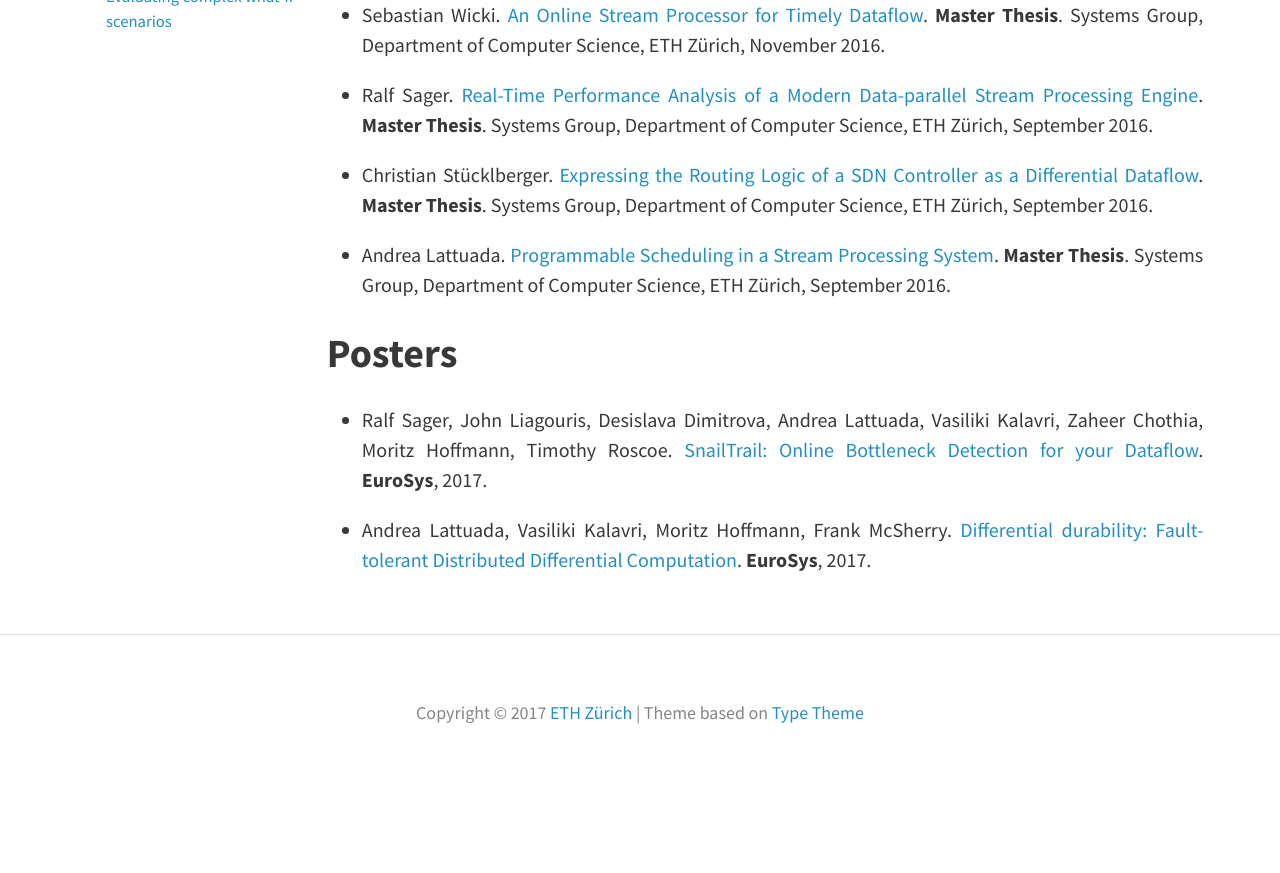
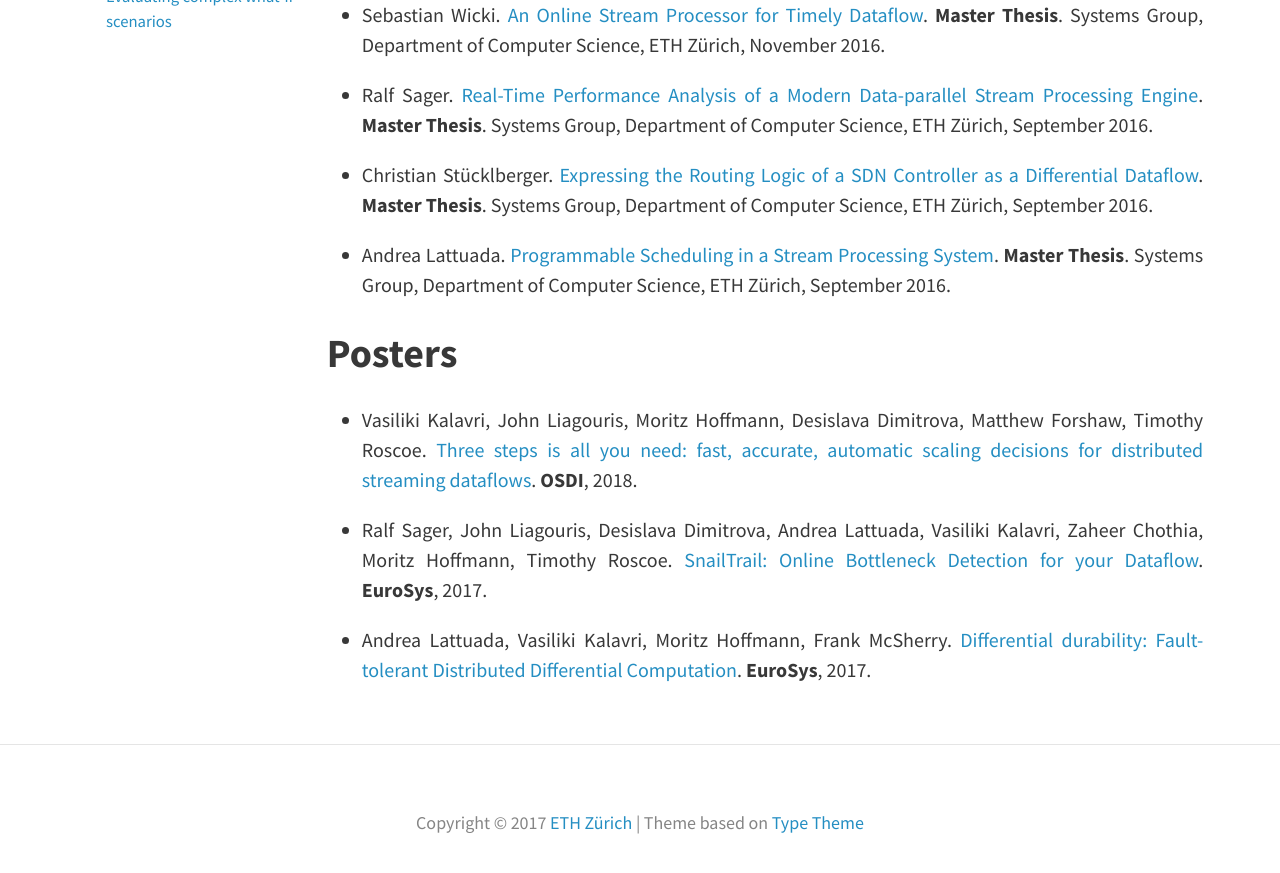
Before and after one commit to strymon-system/strymon-system.github.io, a Jekyll site: the page built from _research/publications.md, in a window 1280 px wide and 900 px high, scrolled down 1021 px. Shown: the top 873 px of the window. Built offline with Jekyll 4.4.1, drawn with Linux system fonts in a browser that asks for light colours; before the commit the page ends 1811 px from its top, so only the background shows below that.

Commit message:
add osdi poster; update snailtrail MSc proposal

```diff
--- a/_research/publications.md
+++ b/_research/publications.md
@@ -30,6 +30,8 @@ category: Publications
 
 ## Posters
 
+* Vasiliki Kalavri, John Liagouris, Moritz Hoffmann, Desislava Dimitrova, Matthew Forshaw, Timothy Roscoe. [Three steps is all you need: fast, accurate, automatic scaling decisions for distributed streaming dataflows](/assets/pdf/ds2-poster-osdi.pdf). **OSDI**, 2018.
+
 * Ralf Sager, John Liagouris, Desislava Dimitrova, Andrea Lattuada, Vasiliki Kalavri, Zaheer Chothia, Moritz Hoffmann, Timothy Roscoe. [SnailTrail: Online Bottleneck Detection for your Dataflow](https://eurosys2017.github.io/assets/data/posters/poster13-Sager.pdf). **EuroSys**, 2017.
 
 * Andrea Lattuada, Vasiliki Kalavri, Moritz Hoffmann, Frank McSherry. [Differential durability: Fault-tolerant Distributed Differential Computation](https://eurosys2017.github.io/assets/data/posters/poster21-Lattuada.pdf). **EuroSys**, 2017.
```
Also changed, not shown: 2 other files.
